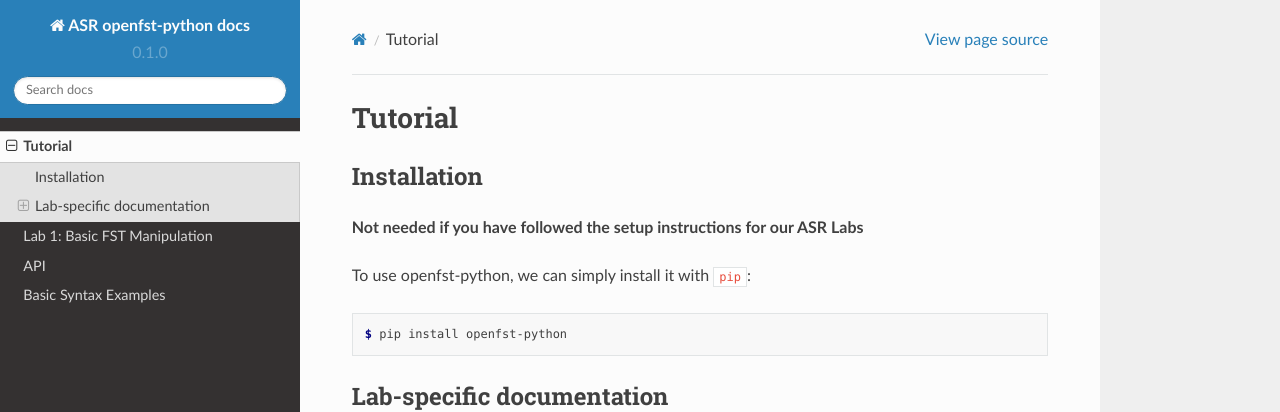
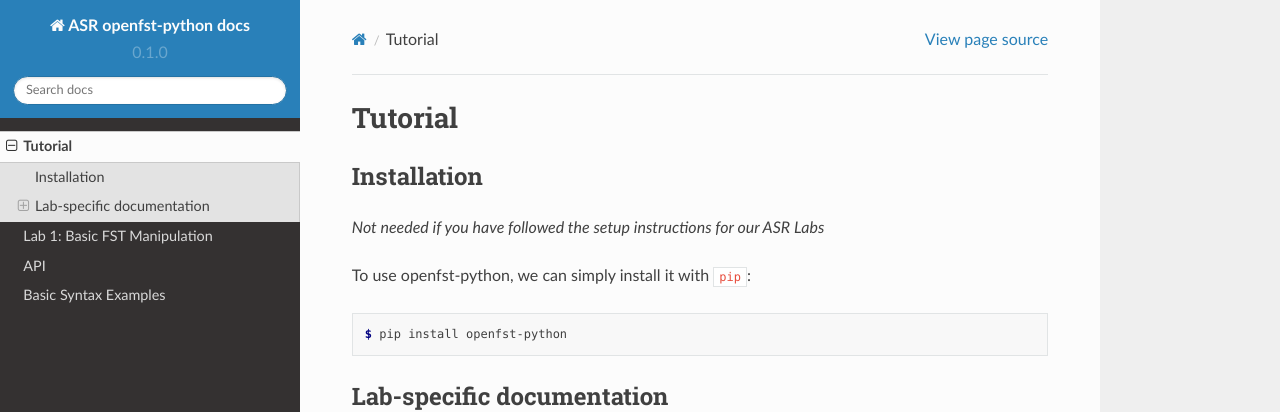
Before and after one commit to ZhaoZeyu1995/openfst-python-documentation, a Sphinx documentation site: the page built from docs/source/tutorial.rst, in a window 1280 px wide. Shown: the top 412 px of the page. Built offline with Sphinx 7.4.7 and the Read the Docs theme 2.0.0, drawn with Linux system fonts in a browser that asks for light colours.

```diff
--- a/docs/source/tutorial.rst
+++ b/docs/source/tutorial.rst
@@ -6,7 +6,7 @@ Tutorial
 Installation
 ------------
 
-**Not needed if you have followed the setup instructions for our ASR Labs**
+*Not needed if you have followed the setup instructions for our ASR Labs*
 
 .. role:: shell(code)
   :language: shell
```
